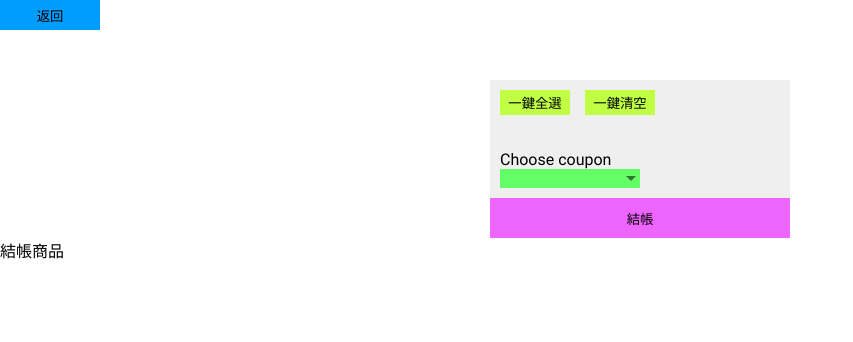
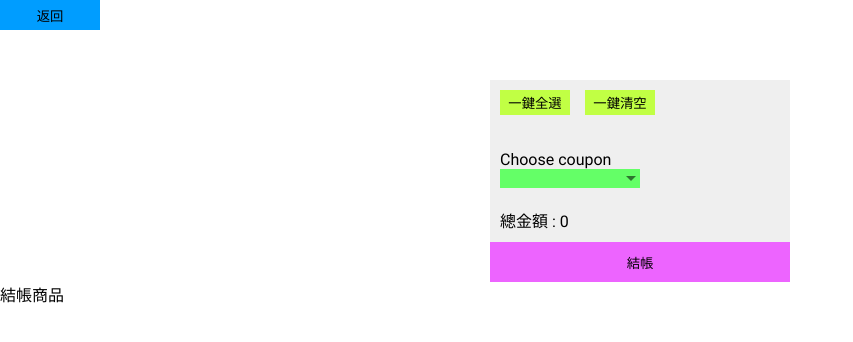
Before and after one commit to jamiechien25/jestTest, an Angular app: page /cart in a window 1280 px wide. Shown: the top 342 px of the page, without its empty margins (0-853 px from the left). Built offline with nearby package versions, Linux system fonts and the light colour scheme.

Commit message:
新增:商品總金額

```diff
--- a/src/app/cart/cart/cart.component.html
+++ b/src/app/cart/cart/cart.component.html
@@ -10,7 +10,7 @@
   <form [formGroup]="form1">
     <div class="list-area">
       <div class="list" *ngFor="let item of cartProduct ; let i = index">
-      <mat-checkbox formControlName="check" (change)="take($event.checked,item)" ></mat-checkbox>
+        <mat-checkbox formControlName="check" (change)="take($event.checked,item)"></mat-checkbox>
         <p>{{item.productName}}</p>
         <div class="number-button-area">
           <button (click)="minus(item)">-</button>
@@ -28,8 +28,10 @@
       <mat-option *ngFor="let item of items" [value]="item.couponId">{{item.couponDesc}}</mat-option>
     </mat-select>
   </div>
+
+  <p style="margin: 10px;">總金額 : {{totalAmt}}</p>
+
   <button (click)="showCart()" class="buy-button">結帳</button>
-
 </div>
 
 
--- a/src/app/cart/cart/cart.component.ts
+++ b/src/app/cart/cart/cart.component.ts
@@ -15,7 +15,8 @@ export class CartComponent {
   settleProduct: any[] = []   //最後要結算的商品
   showNumber: number = 1
   items: any;
-  checkAll: boolean = false
+  checkAll: boolean = false;
+  totalAmt: any;
 
   form1 = new FormGroup({
     check: new FormControl(''),
@@ -32,6 +33,9 @@ export class CartComponent {
     this.cartProduct = this.cartService.getProduct()
     this.items = this.cartService.couponList
     console.log('this.items', this.items)
+    this.totalAmt = this.cartService.Info.reduce((total, { productPrice, productCount }) => {
+      return total + productPrice * productCount
+    }, 0)
   }
 
   deleteAll(): void {
@@ -61,7 +65,7 @@ export class CartComponent {
   showCart() {
     if (this.checkAll) {
       this.settleProduct = this.cartProduct
-    }else {
+    } else {
       this.settleProduct = this.buyProduct
     }
     console.log(this.settleProduct)
```
Lines whose indentation alone changed are shown as unchanged.
